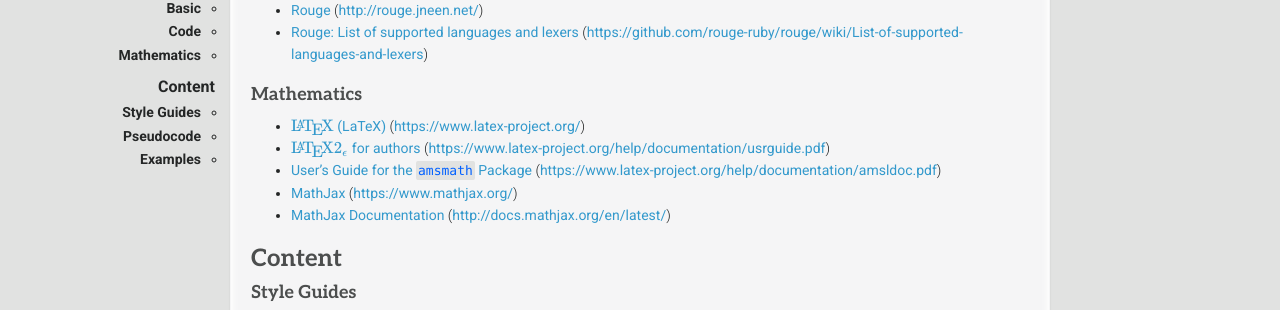
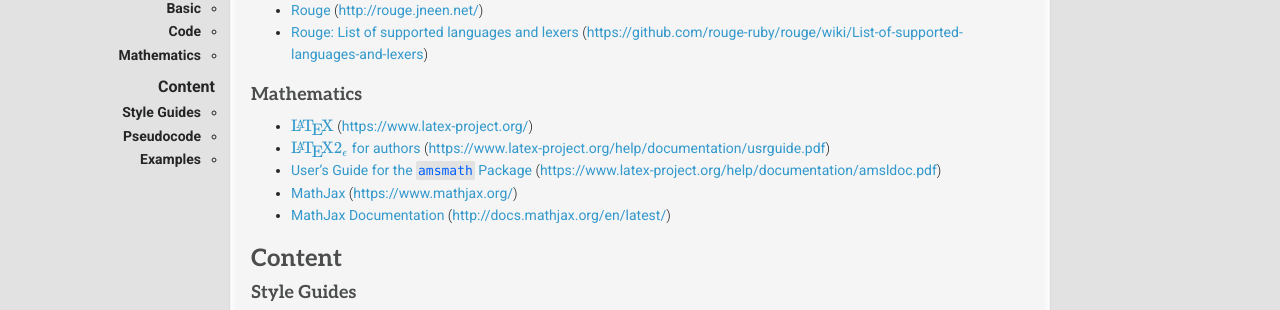
Before and after one commit to ddc-java/ddc-day, a Jekyll site: the page built from resources.md, in a window 1280 px wide and 900 px high, scrolled down 286 px. Shown: the part 259-569 px from the top of the window. Built offline with Jekyll 4.4.1, drawn with Linux system fonts in a browser that asks for light colours; nearby versions of some CDN libraries; some web fonts are replaced; our own code applies the rules of GitHub Pages for plain Markdown files; formulas are drawn with MathJax 3.

Commit message:
Rearrange links

```diff
--- a/resources.md
+++ b/resources.md
@@ -28,7 +28,7 @@
 
 ### Mathematics
 
-* [$\rm\LaTeX$ (LaTeX)](https://www.latex-project.org/) (<https://www.latex-project.org/>)
+* [$\rm\LaTeX$](https://www.latex-project.org/) (<https://www.latex-project.org/>)
 * [$\rm\LaTeX 2_\epsilon$ for authors](https://www.latex-project.org/help/documentation/usrguide.pdf) (<https://www.latex-project.org/help/documentation/usrguide.pdf>)
 * [User’s Guide for the `amsmath` Package](https://www.latex-project.org/help/documentation/amsldoc.pdf) (<https://www.latex-project.org/help/documentation/amsldoc.pdf>)
 * [MathJax](https://www.mathjax.org/) (<https://www.mathjax.org/>)
```
